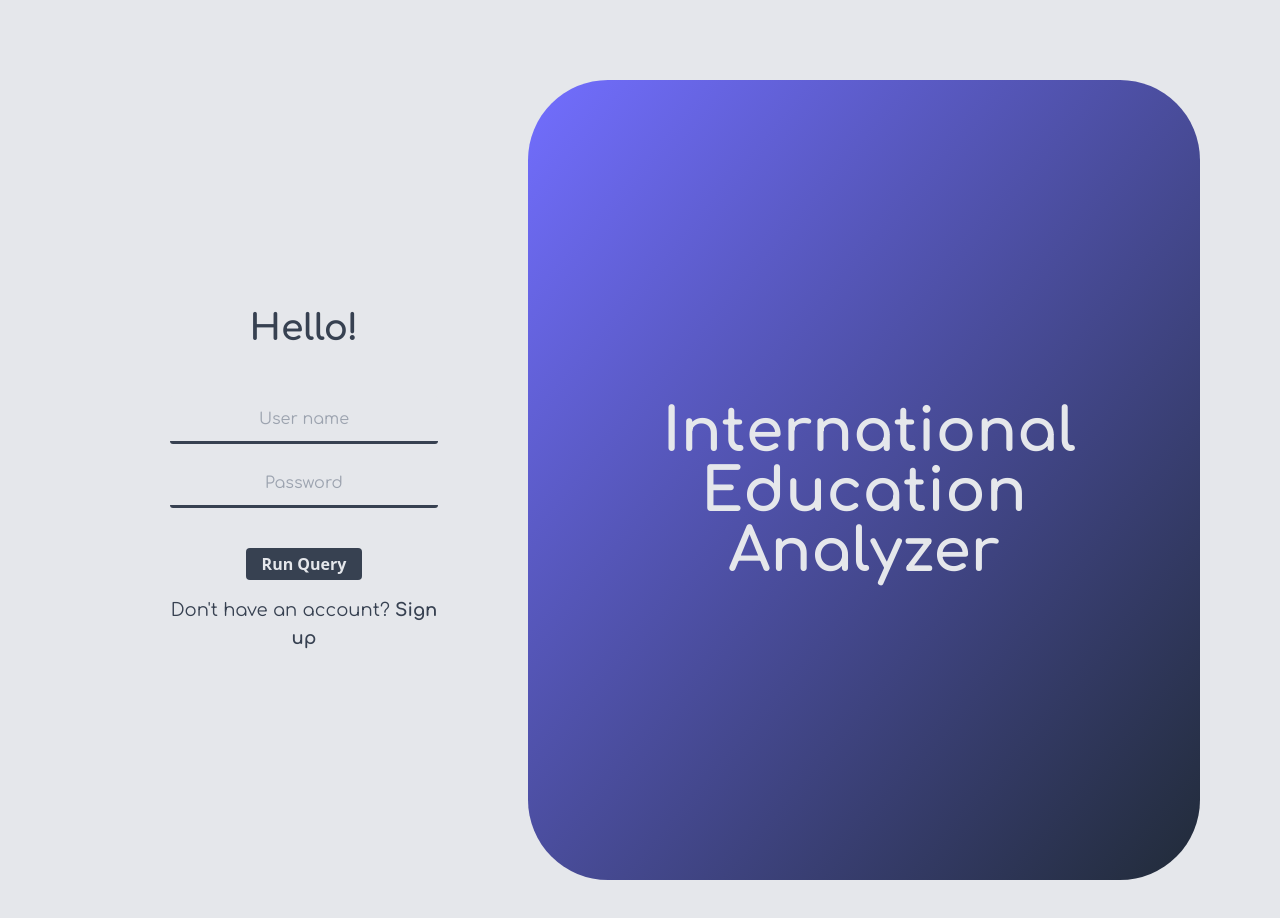
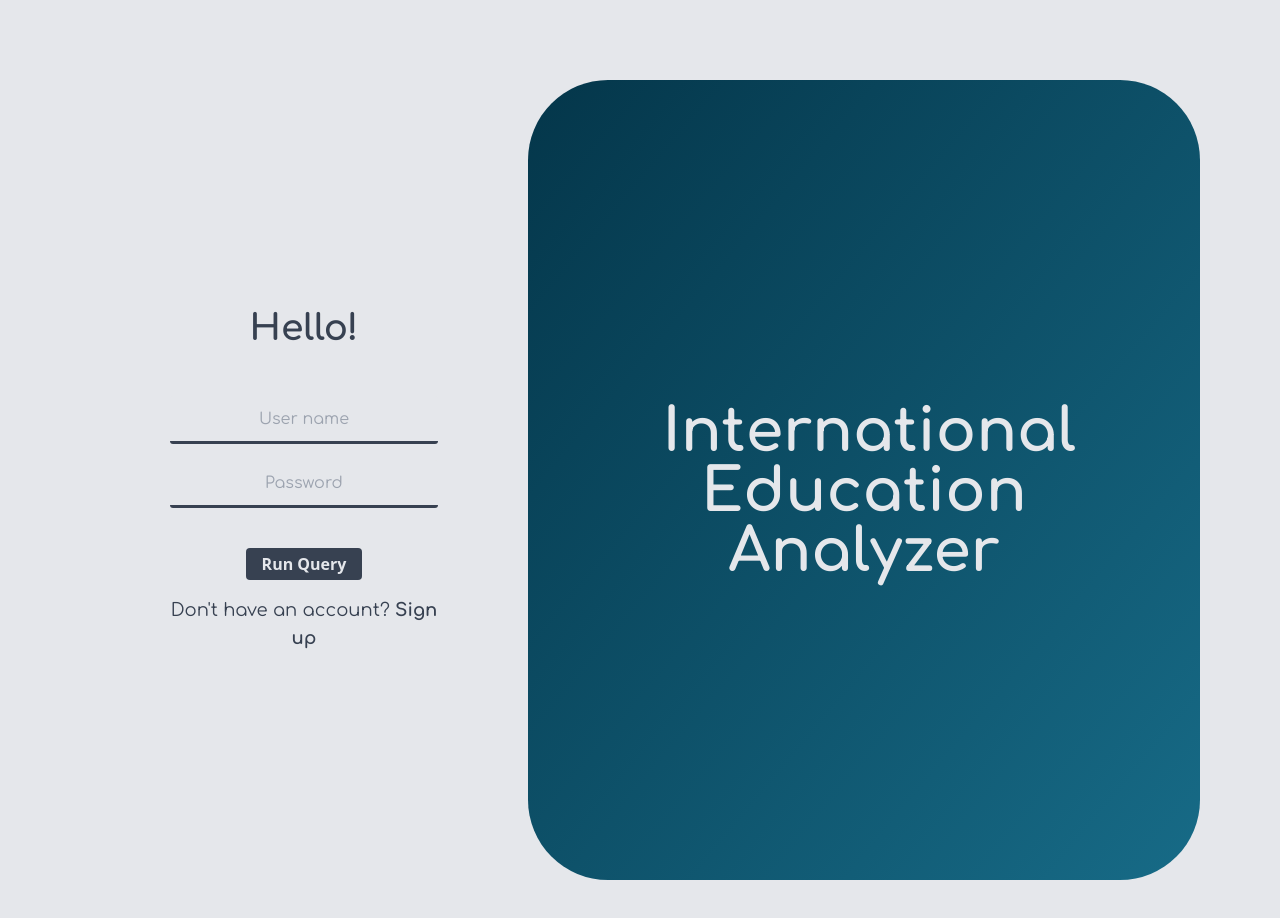
Before and after one commit to sfrancop/second-technical-challenge-of-ver-tech-fellows-2024, a React (Vite) app in the folder front/: page /login in a window 1280 px wide. Shown: the top 918 px of the page. Built offline with nearby package versions, Linux system fonts and the light colour scheme; no server answers; a web font is replaced by a local one.

Commit message:
Revert "Cambio de colores"
This reverts commit 2addf21efd356ed63e1745297ff85acb30e6db1b.

```diff
--- /dev/null
+++ b/front/src/components/BarChart.jsx
@@ -0,0 +1,14 @@
+import React, { useState, useRef, useEffect} from "react";
+import * as d3 from "d3";
+
+
+import React from 'react'
+
+function BarChart() {
+    const [data] = useState([12, 5, 6, 6, 9, 10]);
+  return (
+    <div>BarChart</div>
+  )
+}
+
+export default BarChart
--- a/front/src/components/QuerieResult.jsx
+++ b/front/src/components/QuerieResult.jsx
@@ -52,9 +52,9 @@ function QuerieResult() {
   const { result } = useContext(QueriesContext);
   if (result.length > 0) {
     return (
-      <ResponsiveContainer className="bg-white overflow-scroll" width="100%" height="100%">
+      <ResponsiveContainer className="bg-slate-300 overflow-scroll" width="100%" height="100%">
 
-<p className='text-[20px] font-bold text-white bg-primary text-center'>Last query result</p>
+<p className='text-[20px] font-bold text-white bg-gradient-to-br from-primary to-secondary text-center'>Last query result</p>
 
         <BarChart
           width={500}
--- a/front/tailwind.config.js
+++ b/front/tailwind.config.js
@@ -7,8 +7,8 @@ export default {
   theme: {
     extend: {
       colors: {
-        'primary': '#726EFF',
-        'secondary': '#212B38',
+        'primary': '#04364A',
+        'secondary': '#176B87',
         'third': '#64CCC5',
         'white': '#E5E7EB',
         'black': '#374151',
```
